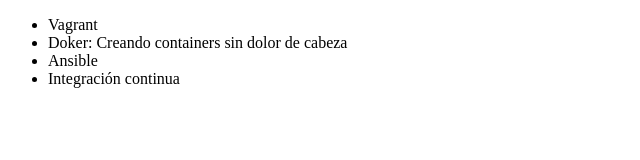
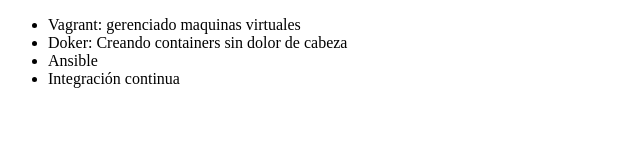
Before and after one commit to sHeYkRc/alura-git, a plain HTML site: page index.html in a window 1280 px wide. Shown: the whole page, without its empty margins (0-640 px from the left). Drawn offline with Linux system fonts and the light colour scheme.

Commit message:
corrigiendo curso de vagrant

```diff
--- a/index.html
+++ b/index.html
@@ -6,7 +6,7 @@
     </head>
     <body>
         <ul>
-            <li>Vagrant</li>
+            <li>Vagrant: gerenciado maquinas virtuales</li>
             <li>Doker: Creando containers sin dolor de cabeza</li>
             <li>Ansible</li>
             <li>Integración continua</li>
```
